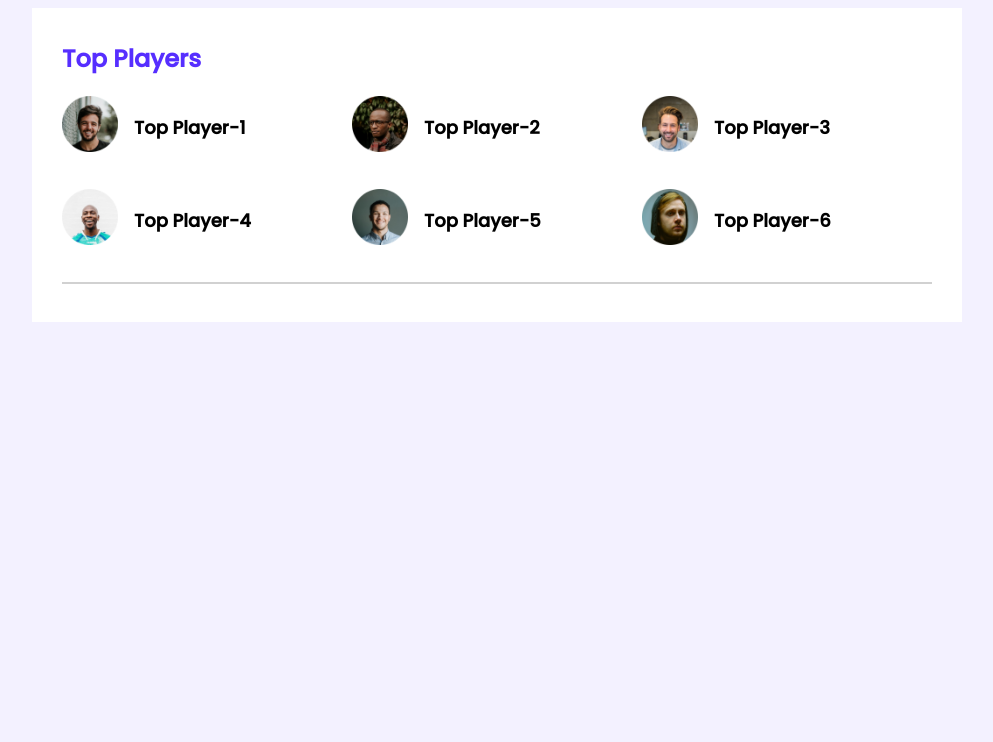
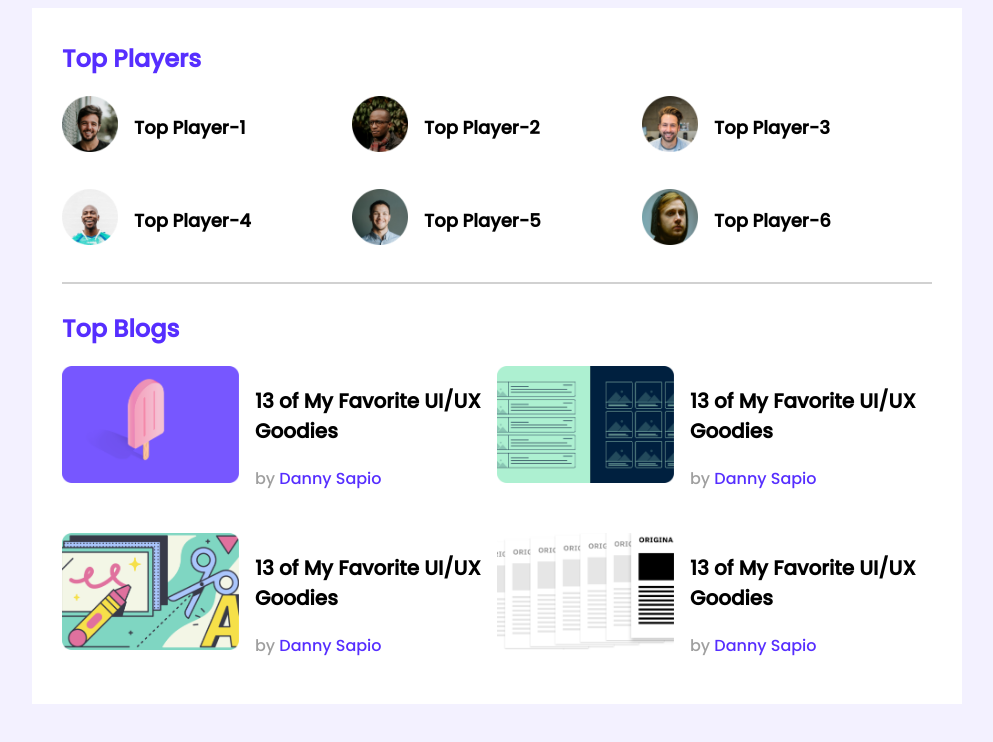
Before and after one commit to mdmasummollaalhaz/leader-board, a plain HTML site: page index.html in a window 1280 px wide. Shown: the whole page, without its empty margins (143-1136 px from the left). Drawn offline with Linux system fonts and the light colour scheme.

Commit message:
Top Blogs

```diff
--- a/assets/css/style.css
+++ b/assets/css/style.css
@@ -20,6 +20,7 @@ main{
 }
 hr{
     border: 1px solid #D1D1D1;
+    margin-bottom: 27px;
 }
 
 /* ----------------------
@@ -50,3 +51,32 @@ hr{
     margin-left: 16px;
     font-size: 18px;
 }
+/* ----------------------
+** Top Blogs style
+------------------------*/
+.blogs{
+    display: grid;
+    grid-template-columns: repeat(2, 1fr);
+    grid-row-gap: 26px;
+}
+.blog{
+    display: flex;
+}
+.blog .thumbnail img{
+    width: 177px;
+    height: 117px;
+}
+.blog-info{
+    margin-left: 16px;
+}
+.blog-title{
+    font-size: 20px;
+}
+.blog-author{
+    color: #9F9F9F;
+}
+.blog-author a{
+    text-decoration: none;
+    color: #562EFF;
+    font-size: 16px;
+}
--- a/index.html
+++ b/index.html
@@ -50,6 +50,47 @@
                 </div>
             </div>
             <hr>
+            <div class="top-blogs">
+                <h2 class="section-title">Top Blogs</h2>
+                <div class="blogs">
+                    <article class="blog">
+                        <div class="thumbnail">
+                            <img src="assets/img/blogs/blog-1.png" alt="">
+                        </div>
+                        <div class="blog-info">
+                            <h3 class="blog-title">13 of My Favorite UI/UX Goodies</h3>
+                            <p class="blog-author">by <a href="#">Danny Sapio</a></p>
+                        </div>
+                    </article>
+                    <article class="blog">
+                        <div class="thumbnail">
+                            <img src="assets/img/blogs/blog-2.png" alt="">
+                        </div>
+                        <div class="blog-info">
+                            <h3 class="blog-title">13 of My Favorite UI/UX Goodies</h3>
+                            <p class="blog-author">by <a href="#">Danny Sapio</a></p>
+                        </div>
+                    </article>
+                    <article class="blog">
+                        <div class="thumbnail">
+                            <img src="assets/img/blogs/blog-3.png" alt="">
+                        </div>
+                        <div class="blog-info">
+                            <h3 class="blog-title">13 of My Favorite UI/UX Goodies</h3>
+                            <p class="blog-author">by <a href="#">Danny Sapio</a></p>
+                        </div>
+                    </article>
+                    <article class="blog">
+                        <div class="thumbnail">
+                            <img src="assets/img/blogs/blog-4.png" alt="">
+                        </div>
+                        <div class="blog-info">
+                            <h3 class="blog-title">13 of My Favorite UI/UX Goodies</h3>
+                            <p class="blog-author">by <a href="#">Danny Sapio</a></p>
+                        </div>
+                    </article>
+                </div>
+            </div>
         </section>
     </main>
 
```
